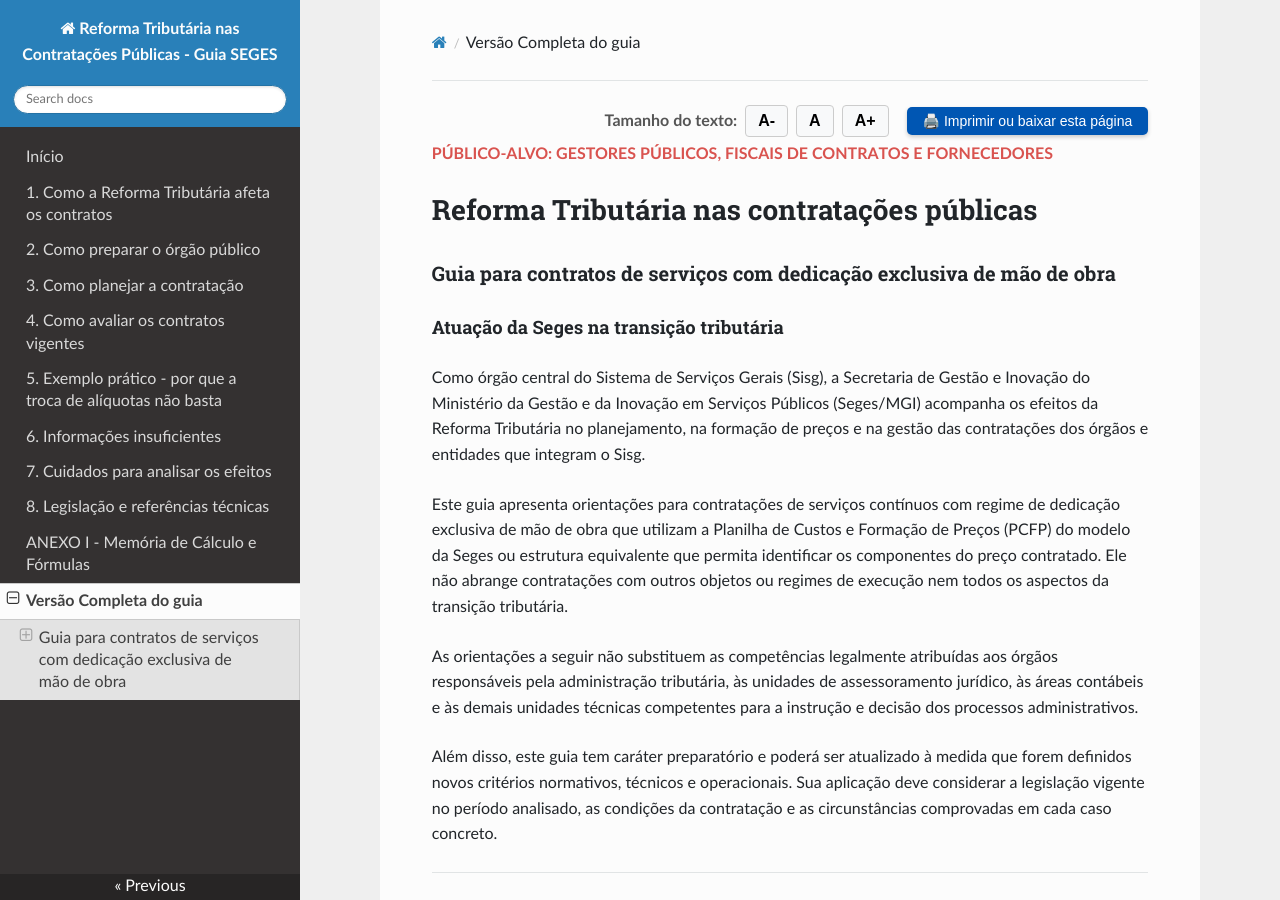
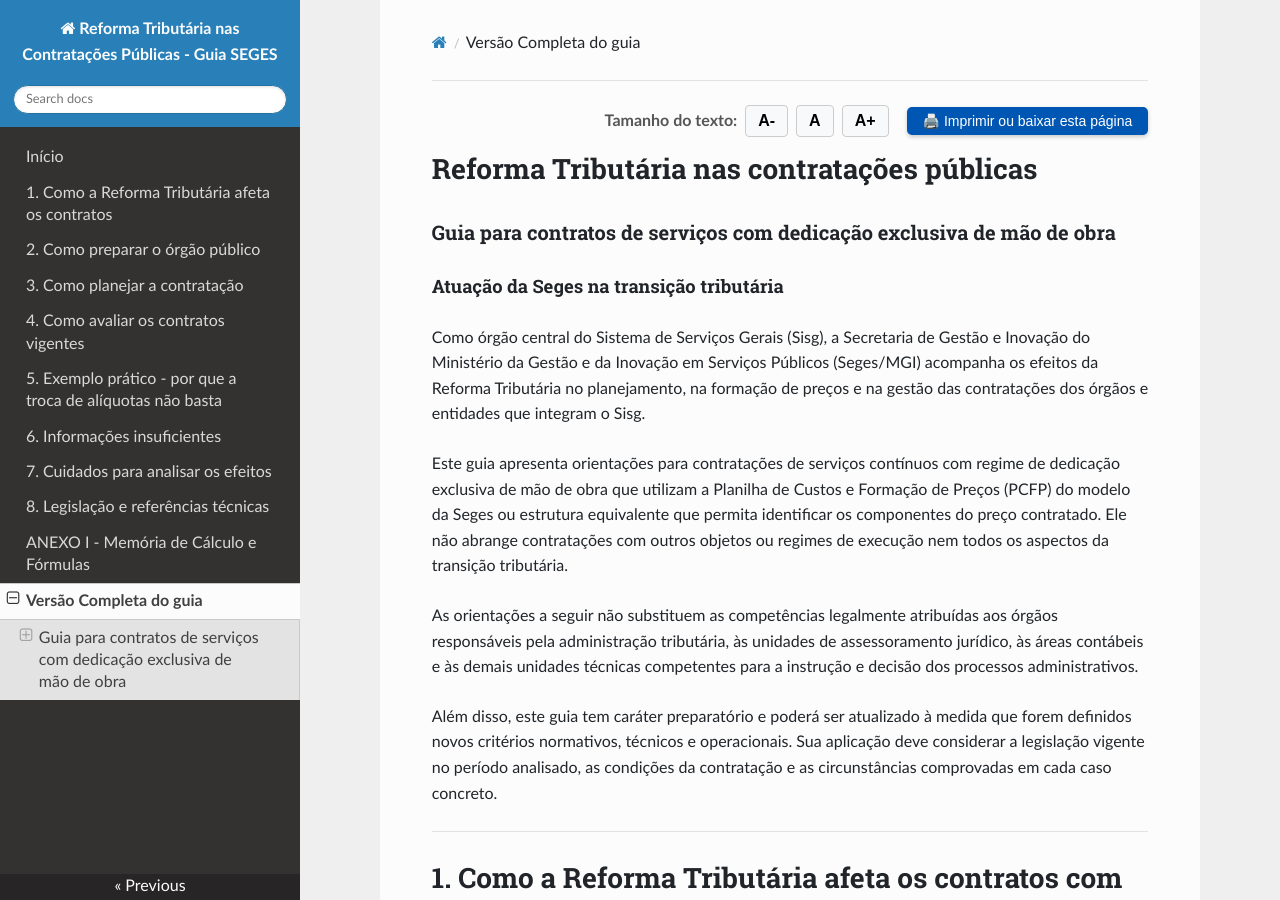
Before and after one commit to emilix10-bit/guia-RT2026-dedicacao-exclusiva, an MkDocs documentation site: the page built from docs/manual-completo.md, in a window 1280 px wide and 900 px high. Built offline with MkDocs 1.6.1, drawn with Linux system fonts in a browser that asks for light colours; nearby versions of some CDN libraries.

Commit message:
Remove target audience note from manual
Removed target audience emphasis from the manual.

```diff
--- a/docs/manual-completo.md
+++ b/docs/manual-completo.md
@@ -9,7 +9,6 @@
  </button>
 </div>
 
-<p style="font-weight: bold; color: #d9534f; margin-top: -5px; margin-bottom: 20px;">PÚBLICO-ALVO: GESTORES PÚBLICOS, FISCAIS DE CONTRATOS E FORNECEDORES</p>
 
 # Reforma Tributária nas contratações públicas
 ### Guia para contratos de serviços com dedicação exclusiva de mão de obra
```
